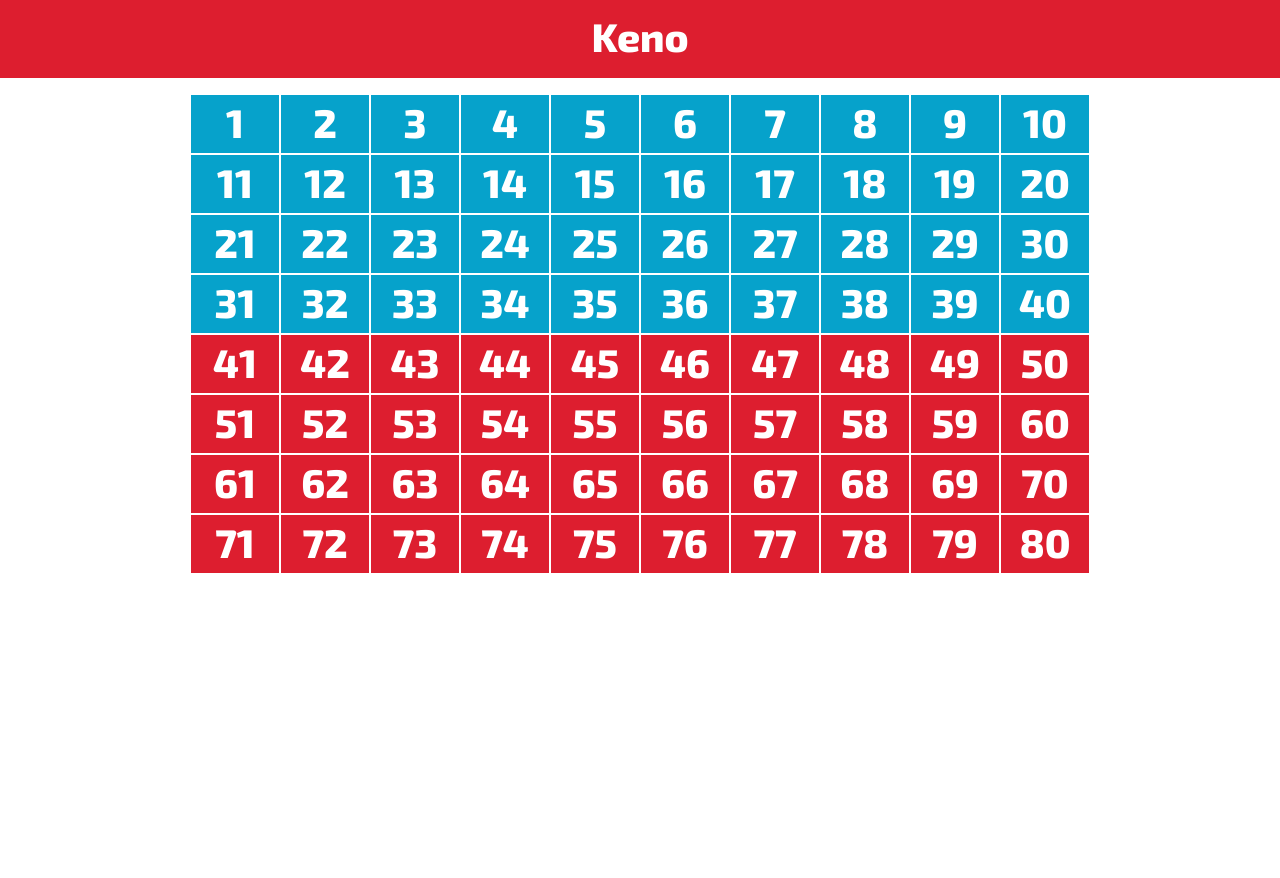
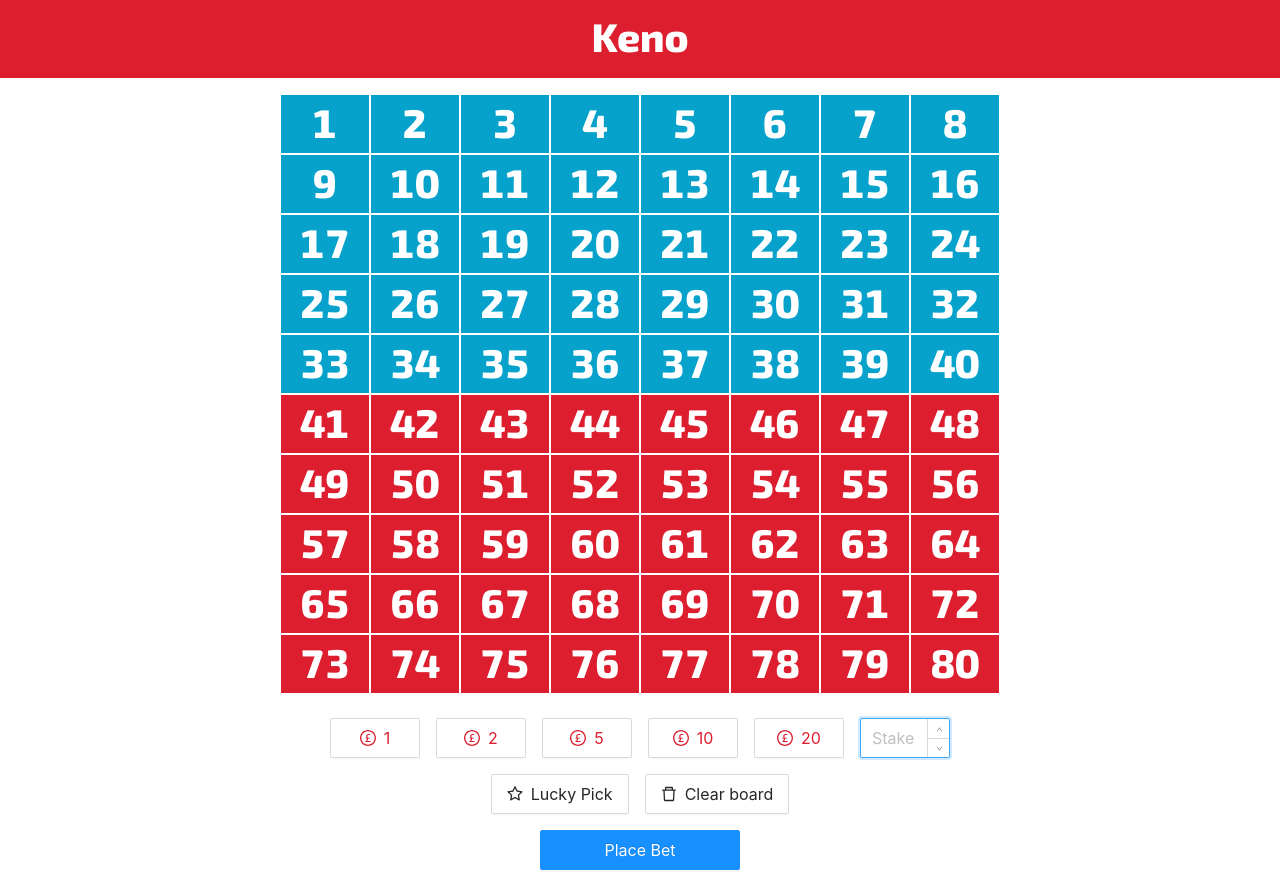
Before and after one commit to anthonyalbertyn/amcc, a React (Create React App) app in the folder keno/: page / in a window 1280 px wide. Before the commit the page ends 800 px from the top, so only its background shows below. Built offline with nearby package versions, Linux system fonts and the light colour scheme.

Commit message:
Add some buttons and styling to number board

```diff
--- a/keno/src/App.js
+++ b/keno/src/App.js
@@ -1,6 +1,7 @@
 import React from "react";
 import NumberBoard from "./components/NumberBoard";
 import { createUseStyles } from "react-jss";
+import "antd/dist/antd.css";
 
 const useStyles = createUseStyles({
   heading: {
--- a/keno/src/components/NumberBoard/NumberBoard.js
+++ b/keno/src/components/NumberBoard/NumberBoard.js
@@ -4,20 +4,55 @@ import { addBet, addAnalytics } from "../../data/actionCreators";
 import { getSettings } from "../../data/selectors";
 import NumberItem from "../NumberItem";
 import { createUseStyles } from "react-jss";
+import { Button, InputNumber } from "antd";
+import {
+  DeleteOutlined,
+  PoundCircleOutlined,
+  StarOutlined,
+} from "@ant-design/icons";
 
 const useStyles = createUseStyles({
   numberBoard: {
     display: "flex",
     justifyContent: "center",
     flexWrap: "wrap",
-    maxWidth: "900px",
+    maxWidth: "800px",
     margin: "0 auto",
     padding: "1rem",
+  },
+  stakeWrapper: {
+    display: "flex",
+    justifyContent: "center",
+    flexWrap: "wrap",
+    maxWidth: "700px",
+    margin: "0 auto",
+    padding: "0 1rem",
+  },
+  stakeItem: {
+    composes: "red-text",
+    margin: "0.5rem",
+    minWidth: "90px",
+  },
+  luckyWrapper: {
+    display: "flex",
+    justifyContent: "center",
+    flexWrap: "wrap",
+    maxWidth: "700px",
+    margin: "0 auto",
+    padding: "0 1rem",
+  },
+  luckyItem: {
+    margin: "0.5rem",
+  },
+  placeBetItem: {
+    margin: "0.5rem",
+    minWidth: "200px",
   },
 });
 
 const NumberBoard = ({ settings }) => {
   const [selected, setSelected] = useState({});
+  const [stake, setStake] = useState();
 
   const classes = useStyles();
 
@@ -34,7 +69,26 @@ const NumberBoard = ({ settings }) => {
     setSelected(selectedNew);
   };
 
+  const handleStakeChange = (value) => {
+    setStake(value);
+  };
+
+  const handleStakeButtonClick = (index) => {
+    const key = parseInt(index, 10);
+    setStake(settings.popularStakes[key]);
+  };
+
+  const handleClearBoardClick = () => {
+    setStake();
+    setSelected({});
+  };
+
+  const handleLuckyPickClick = () => {};
+
+  const handlePlaceBetClick = () => {};
+
   return (
+    <>
       <div className={classes.numberBoard}>
         {console.log(selected)}
         {numberRange.map((_, index) => {
@@ -54,6 +108,68 @@ const NumberBoard = ({ settings }) => {
           );
         })}
       </div>
+      <div className={classes.stakeWrapper}>
+        {settings.popularStakes.length > 1 &&
+          settings.popularStakes.map((value, index) => {
+            const id = value.toString() + "-button";
+            const label = " " + value.toString();
+            return (
+              <Button
+                id={id}
+                key={id}
+                className={classes.stakeItem}
+                icon={<PoundCircleOutlined />}
+                size="large"
+                onClick={() => handleStakeButtonClick(index)}
+              >
+                {label}
+              </Button>
+            );
+          })}
+        <InputNumber
+          id="stake"
+          className={classes.stakeItem}
+          autoFocus
+          size="large"
+          min={0}
+          max={10000}
+          placeholder="Stake"
+          value={stake}
+          onChange={(value) => handleStakeChange(value)}
+        />
+      </div>
+      <div className={classes.luckyWrapper}>
+        <Button
+          id="luckyPick"
+          className={classes.luckyItem}
+          icon={<StarOutlined />}
+          size="large"
+          onClick={handleLuckyPickClick}
+        >
+          Lucky Pick
+        </Button>
+        <Button
+          id="clearBoard"
+          className={classes.luckyItem}
+          icon={<DeleteOutlined />}
+          size="large"
+          onClick={handleClearBoardClick}
+        >
+          Clear board
+        </Button>
+      </div>
+      <div className={classes.luckyWrapper}>
+        <Button
+          id="placeBet"
+          className={classes.placeBetItem}
+          type="primary"
+          size="large"
+          onClick={handlePlaceBetClick}
+        >
+          Place Bet
+        </Button>
+      </div>
+    </>
   );
 };
 
--- a/keno/src/index.css
+++ b/keno/src/index.css
@@ -37,6 +37,10 @@ body .number-block {
   background-color: #dd1e2f;
 }
 
+body .red-text {
+  color: #dd1e2f;
+}
+
 .banner-text {
   font-family: "Exo 2";
   line-height: 1;
```
Lines whose indentation alone changed are shown as unchanged.
